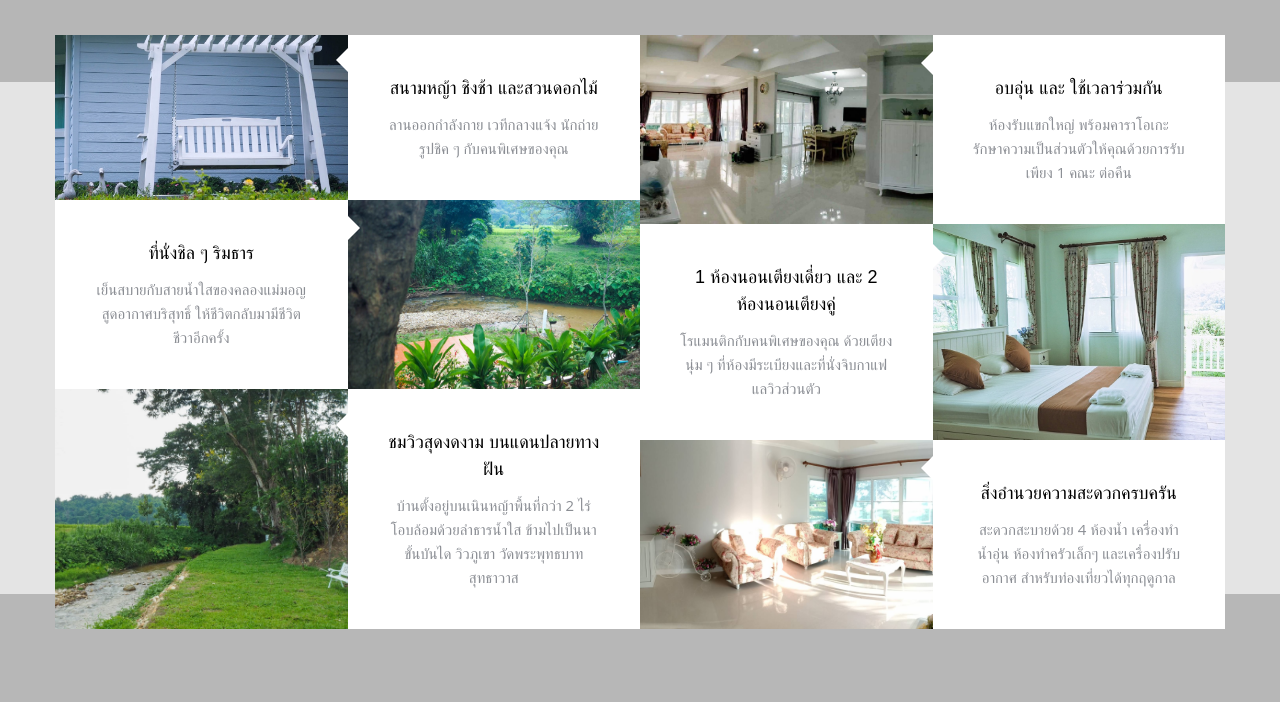
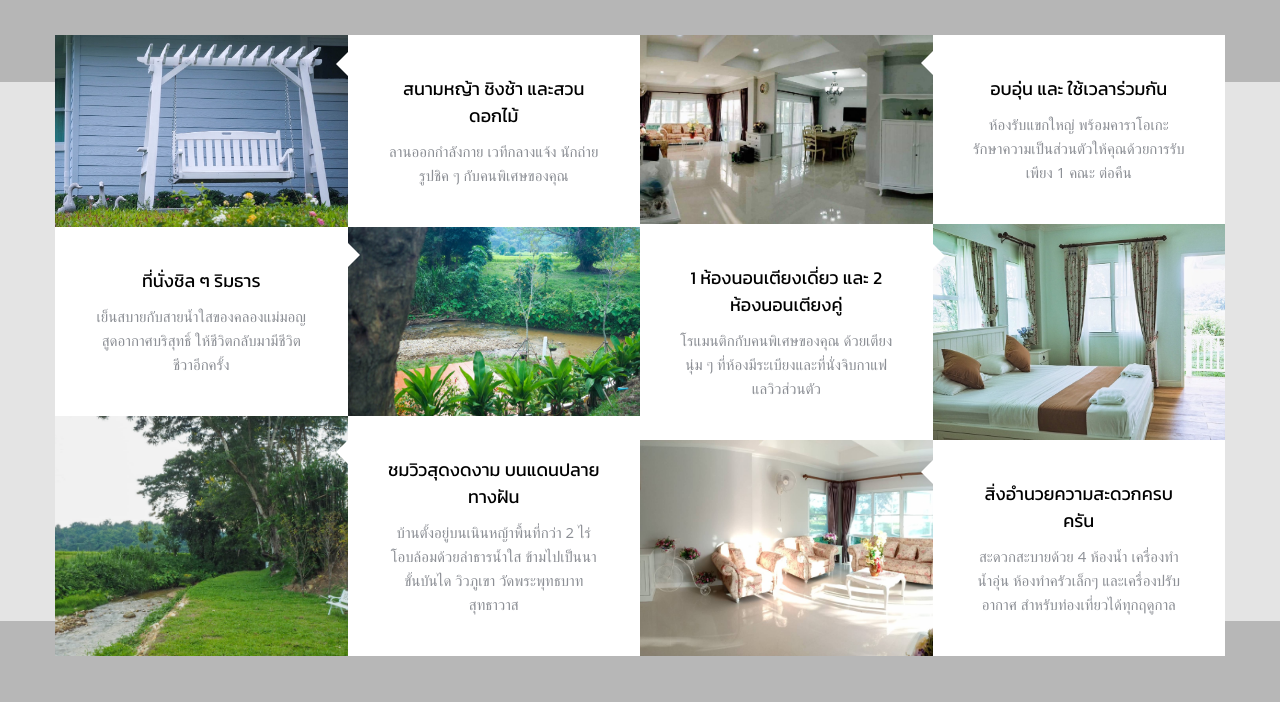
Before and after one commit to theethawat/chaesonvintage, a website: page index.html in a window 1280 px wide. Shown: the part 1838-2540 px from the top of the page. Drawn offline with Linux system fonts and the light colour scheme; files whose address does not match are found by name.

Commit message:
CSS Update

```diff
--- a/css/style.css
+++ b/css/style.css
@@ -16,8 +16,6 @@
   font-weight: normal;
   font-style: normal;
 }
-@import url("https://fonts.googleapis.com/css?family=Kanit:300,400&display=swap");
-@import url("https://fonts.googleapis.com/css?family=Sriracha&display=swap");
 
 html {
   overflow-x: hidden;
--- a/index.html
+++ b/index.html
@@ -31,7 +31,7 @@
     <meta property="og:site_name" content="แจ้ซ้อนวินเทจ Chae Son Vintage" />
     <meta property="og:locale" content="th" />
 
-    <!-- <link href="https://fonts.googleapis.com/css?family=Open+Sans:400,700|Pinyon+Script" rel="stylesheet"> -->
+    <link href="https://fonts.googleapis.com/css?family=Kanit:300,400|Sriracha&display=swap" rel="stylesheet">
     <link rel="stylesheet" href="css/styles-merged.css">
     <!-- <link rel="stylesheet" href="css/style.min.css"> -->
     <link rel="stylesheet" href="css/style.css">
```
